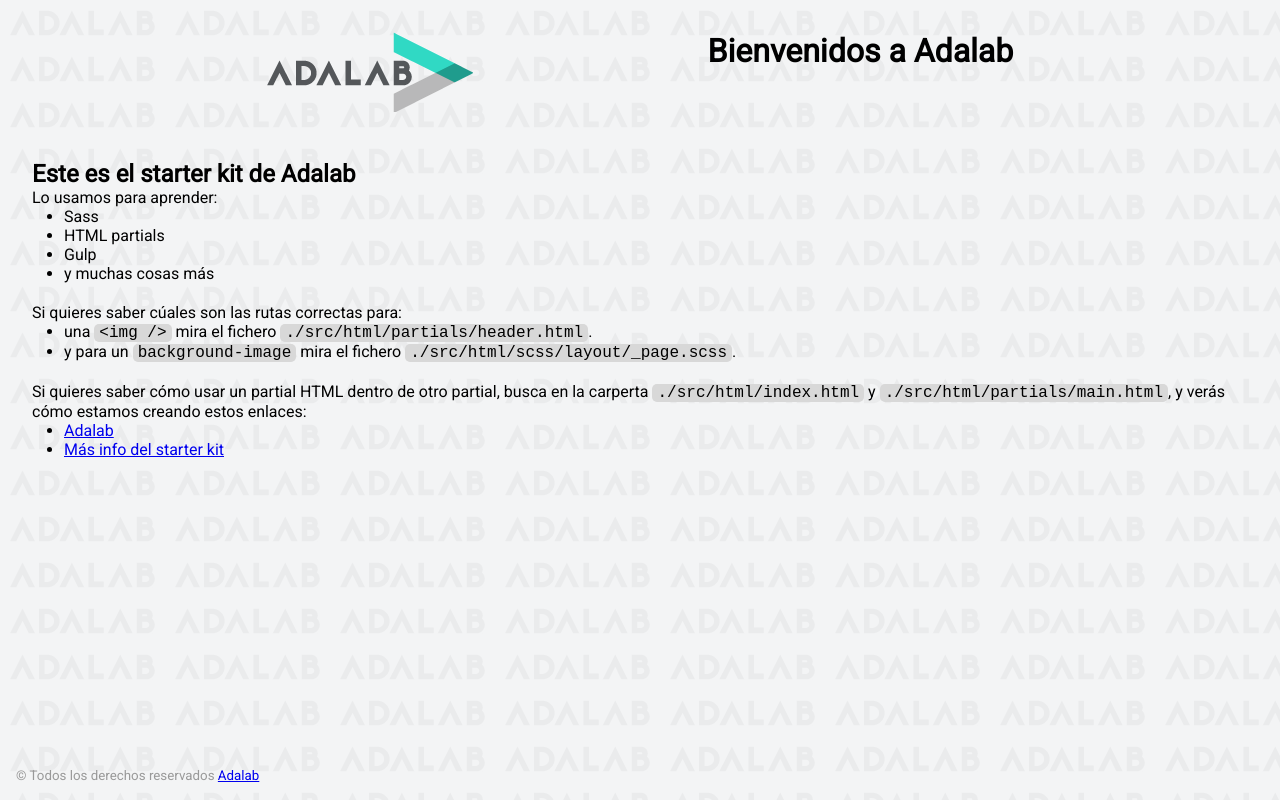
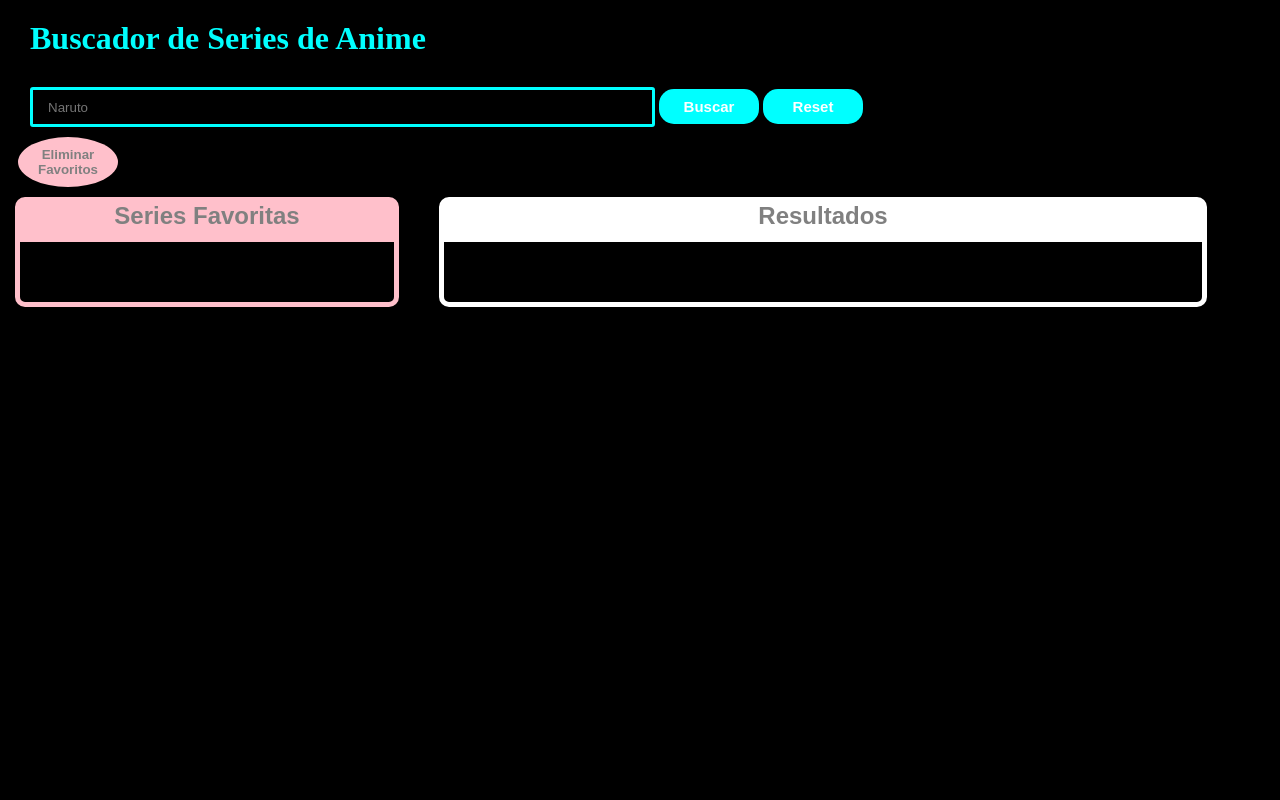
Before and after one commit to Martarubio93/Anime-series-search-engine, a website: page docs/index.html in a window 1280 px wide. Drawn offline with Linux system fonts and the light colour scheme.

Commit message:
¨rundocs¨

```diff
--- a/docs/index.html
+++ b/docs/index.html
@@ -3,64 +3,36 @@
   <head>
     <meta charset="UTF-8" />
     <meta name="viewport" content="width=device-width, initial-scale=1" />
-    <title>Adalab Web Starter Kit</title>
+    <title></title>
     <link href="https://fonts.googleapis.com/css?family=Roboto&display=swap" rel="stylesheet" />
+    <link rel="stylesheet" href="https://cdnjs.cloudflare.com/ajax/libs/font-awesome/4.7.0/css/font-awesome.min.css">
     <link rel="stylesheet" href="./assets/css/main.css" />
-    <link rel="icon" href="./assets/images/favicon.png" />
   </head>
 
   <body>
     <div class="page">
-      <header class="page__header">
-        <img src="./assets/images/logo-adalab.png" alt="Adalab">
-        <h1>Bienvenidos a Adalab</h1>
+      <header class="header">
+      <h1 class="header__title">Buscador de Series de Anime</h1>
+      <form class="form">
+      <input class="form__input input"placeholder="Naruto" type="text">
+      <button class="form__submit submit" type="submit">Buscar</button>
+      <button  class="form__reset reset" type="reset">Reset</button>
+      </form>
       </header>
-
-      <main class="page__main">
-        <h2>Este es el starter kit de Adalab</h2>
-        <p>Lo usamos para aprender:</p>
-        <ul class="main__list">
-          <li>Sass</li>
-          <li>HTML partials</li>
-          <li>Gulp</li>
-          <li>y muchas cosas más</li>
-        </ul>
-        <p>Si quieres saber cúales son las rutas correctas para:</p>
-        <ul class="main__list">
-          <li>
-            una <code class="code">&lt;img /&gt;</code> mira el fichero
-            <code class="code">./src/html/partials/header.html</code>.
-          </li>
-          <li>
-            y para un <code class="code">background-image</code> mira el fichero
-            <code class="code">./src/html/scss/layout/_page.scss</code>.
-          </li>
-        </ul>
-        <p>
-          Si quieres saber cómo usar un partial HTML dentro de otro partial, busca en la carperta
-          <code class="code">./src/html/index.html</code> y
-          <code class="code">./src/html/partials/main.html</code>, y verás cómo estamos creando estos
-          enlaces:
-        </p>
-        <ul class="main__list">
-          <li>
-            <a class="link__adalab" href="https://adalab.es">Adalab</a>
-
-          </li>
-          <li>
-            <a class="" href="./more-info.html">Más info del starter kit</a>
-
-          </li>
-        </ul>
+      <div class="fav-btn_container">
+        <button class="reset_fav fav-btn-js" type="reset">Eliminar Favoritos</button>
+      </div>
+      <main class="main">
+        <div class="favourite_container">
+          <h2 class="favourite_container__title">Series Favoritas</h2>
+          <ul class="favourite_container__list js-favourite-list"></ul>
+        </div>
+        <div class="results_container">
+          <h2 class="results_container__title">Resultados</h2>
+          <ul class="results_container__list js-allresults-list"></ul>
+        </div>
       </main>
 
-      <footer class="page__footer">
-        <small>
-          &copy; Todos los derechos reservados
-          <a class="link__adalab" href="https://adalab.es">Adalab</a>
-
-        </small>
-      </footer>
 
     </div>
     <script src="./assets/js/main.js"></script>
```
Also changed, not shown: docs/assets/css/main.css (+1 -1 lines), docs/assets/js/main.js (+1 -1 lines), docs/more-info.html (deleted, +0 -37 lines), docs/assets/images/bg-adalab.png (deleted), docs/assets/images/favicon.png (deleted), docs/assets/images/logo-adalab.png (deleted), docs/assets/images/trash-alt-regular.svg (added).
